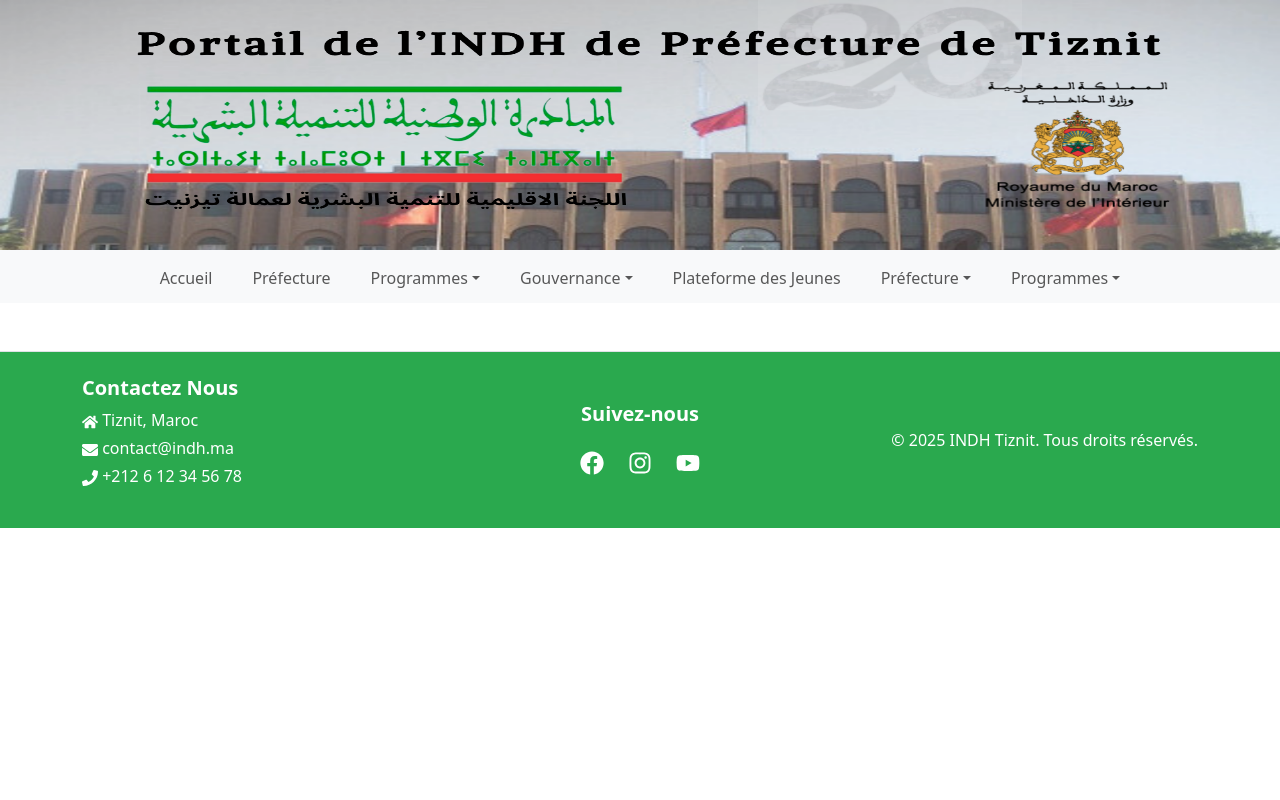
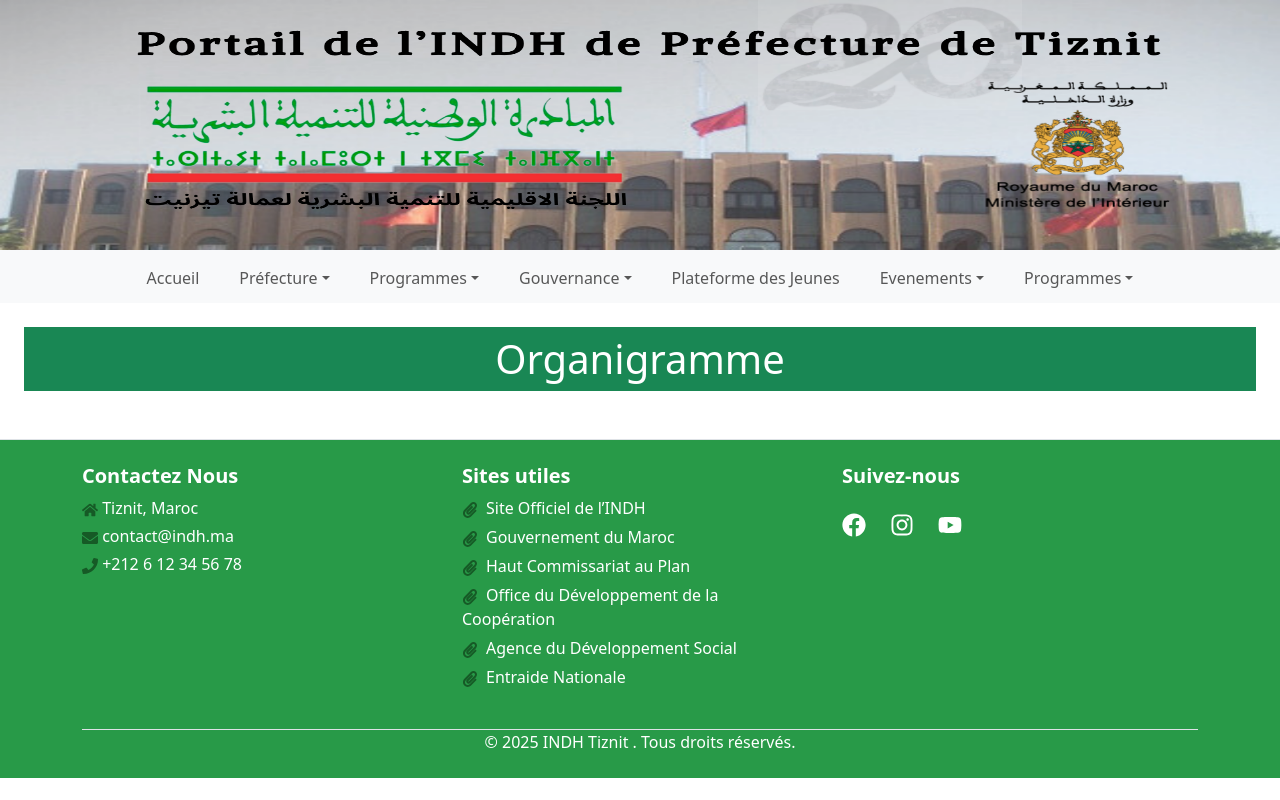
Before and after one commit to YASSIN-HMCH/indhTiznit-sw, a React (Create React App) app: page /Organigramme in a window 1280 px wide. Built offline with nearby package versions, Linux system fonts and the light colour scheme.

Commit message:
thirst comm

```diff
--- a/src/App.js
+++ b/src/App.js
@@ -3,7 +3,10 @@
 import About from './pages/About';
 import Acceuil from './pages/Acceuil';
 import Contact from './pages/Contact';
+import Presentation from './pages/Presentation';
+import Organigramme from './pages/Organigramme';
 import Footer from './components/Footer';
+
 
 function App() {
   return (
@@ -15,6 +18,9 @@
         <Route path="/About" element={<About />} />
         <Route path="/Contact" element={<Contact />} />
         <Route path="/Acceuil" element={<Acceuil />} />
+        <Route path="/Presentation" element={<Presentation />} />
+        <Route path="/Organigramme" element={<Organigramme />} />
+
       </Routes>
 
       <Footer/>
--- a/src/components/Footer.css
+++ b/src/components/Footer.css
@@ -1,4 +1,13 @@
-footer a:hover {
-  color: #0d6efd; /* Bootstrap blue */
+/* footer a:hover {
+  color: #fd0d0d;
   transition: color 0.3s ease;
+} */
+
+.lien{
+    margin-bottom: 5px;
+    color: rgb(22, 90, 38);
 }
+.lien:hover{
+    font-weight: bold;
+
+}
--- a/src/components/Footer.jsx
+++ b/src/components/Footer.jsx
@@ -1,46 +1,117 @@
-import { FaFacebook, FaInstagram, FaYoutube ,FaPhone , FaEnvelope , FaHome } from "react-icons/fa";
+import { FaFacebook, FaInstagram, FaYoutube ,FaPhone , FaEnvelope , FaHome , FaPaperclip } from "react-icons/fa";
 import './Footer.css';
 
 
 function Footer() {
-  return (
-    <>
-     <footer className=" text-white py-4 mt-5 border-top" style={{backgroundColor: "#2aa94eff",}}>
+   return (
+    <footer
+      className="text-white py-4 mt-5 border-top"
+      style={{
+    // backgroundImage: `url(${require("../photos/chef.webp")})`,
+    backgroundSize: "cover",
+    backgroundPosition: "center",
+    backgroundRepeat: "no-repeat",
+    backgroundColor: "#289a48ff",
+  }}
+    >
       <div className="container">
-        <div className="row text-center text-md-start align-items-center">
-          {/* Contact Section */}
-          <div className="col-md-4 mb-3 mb-md-0">
+        <div className="row text-center text-md-start align-items-start">
+          {/* Contact Section 1 */}
+          <div className="col-md-4 mb-4">
             <h5 className="fw-bold">Contactez Nous</h5>
-            <p className="mb-1"><FaHome  style={{color: "#ffffffff",}} /> Tiznit, Maroc</p>
-            <p className="mb-1"><FaEnvelope style={{color: "#ffffffff",}} /> contact@indh.ma</p>
-            <p><FaPhone style={{color: "#ffffffff",}} /> +212 6 12 34 56 78</p>
+            <p className="mb-1">
+              <FaHome style={{color:"rgb(22, 90, 38)" }} /> Tiznit, Maroc
+            </p>
+            <p className="mb-1">
+              <FaEnvelope style={{color:"rgb(22, 90, 38)" }} /> contact@indh.ma
+            </p>
+            <p>
+              <FaPhone style={{color:"rgb(22, 90, 38)" }} /> +212 6 12 34 56 78
+            </p>
           </div>
+        <div className="col-md-4 mb-4">
+  <h5 className="fw-bold">Sites utiles</h5>
+  <ul className="list-unstyled">
+    <li className="lien">
+      <FaPaperclip />
+      <a href="https://www.indh.ma" target="_blank" rel="noreferrer" className="text-white text-decoration-none  mx-2">
+        Site Officiel de l’INDH
+      </a>
+    </li>
+    <li className="lien">
+      <FaPaperclip />
+      <a href="https://www.maroc.ma/fr" target="_blank" rel="noreferrer" className="text-white text-decoration-none  mx-2">
+        Gouvernement du Maroc
+      </a>
+    </li>
+    <li className="lien">
+      <FaPaperclip />
+      <a href="https://www.hcp.ma" target="_blank" rel="noreferrer" className="text-white text-decoration-none  mx-2">
+        Haut Commissariat au Plan
+      </a>
+    </li>
+    <li className="lien">
+      <FaPaperclip />
+      <a href="https://www.odco.gov.ma" target="_blank" rel="noreferrer" className="text-white text-decoration-none mx-2">
+        Office du Développement de la Coopération
+      </a>
+    </li>
+    <li className="lien">
+      <FaPaperclip  />
+      <a href="https://www.eina4jobs.org/fr/agence-de-developpement-social-ads" target="_blank" rel="noreferrer" className="text-white text-decoration-none  mx-2">
+        Agence du Développement Social
+      </a>
+    </li>
+    <li className="lien">
+      <FaPaperclip  />
+      <a href="https://www.entraide.ma" target="_blank" rel="noreferrer" className="text-white text-decoration-none  mx-2">
+        Entraide Nationale
+      </a>
+    </li>
+  </ul>
+</div>
 
           {/* Social Media */}
-          <div className="col-md-4 mb-3 mb-md-0 text-center">
+          <div className="col-md-4 mb-4 text-center text-md-start">
             <h5 className="fw-bold mb-3">Suivez-nous</h5>
-            <div className="d-flex justify-content-center gap-4">
-              <a href="https://facebook.com" target="_blank" rel="noreferrer" className="text-white fs-4">
+            <div className="d-flex justify-content-center justify-content-md-start gap-4">
+              <a
+                href="https://facebook.com"
+                target="_blank"
+                rel="noreferrer"
+                className="text-white fs-4"
+              >
                 <FaFacebook />
               </a>
-              <a href="https://instagram.com" target="_blank" rel="noreferrer" className="text-white fs-4">
+              <a
+                href="https://instagram.com"
+                target="_blank"
+                rel="noreferrer"
+                className="text-white fs-4"
+              >
                 <FaInstagram />
               </a>
-              <a href="https://youtube.com" target="_blank" rel="noreferrer" className="text-white fs-4">
+              <a
+                href="https://youtube.com"
+                target="_blank"
+                rel="noreferrer"
+                className="text-white fs-4"
+              >
                 <FaYoutube />
               </a>
             </div>
           </div>
+        </div>
 
-          {/* Copyright */}
-          <div className="col-md-4 text-center text-md-end mt-3 mt-md-0">
-            <p className="mb-0">&copy; {new Date().getFullYear()} INDH Tiznit. Tous droits réservés.</p>
-          </div>
+        {/* Copyright */}
+        <div className="text-center  border-top ">
+          <p className="mb-0">
+            &copy; {new Date().getFullYear()} INDH Tiznit . Tous droits réservés.
+          </p>
         </div>
       </div>
     </footer>
-    </>
-  )
-}
+  );
+};
 
 export default Footer
--- a/src/components/Navbar.jsx
+++ b/src/components/Navbar.jsx
@@ -1,4 +1,3 @@
-import {  Link } from "react-router-dom";
 import 'bootstrap/dist/css/bootstrap.min.css';
 import 'bootstrap/dist/js/bootstrap.bundle.min.js';
 import   Portail1 from "../photos/Portail.png";
@@ -36,8 +35,19 @@
             <li className="nav-item ">
               <NavLink className="nav-link" to="/Acceuil">Accueil</NavLink>
             </li>
-            <li className="nav-item">
-              <NavLink className="nav-link" to="/About">Préfecture</NavLink>
+            <li className="nav-item dropdown">
+              <button
+                className="nav-link dropdown-toggle btn btn-link"
+                type="button"
+                data-bs-toggle="dropdown"
+                aria-expanded="false"
+              >
+               Préfecture
+              </button>
+              <ul className="dropdown-menu">
+                <li><NavLink className="dropdown-item" to="/Presentation">Présentation</NavLink></li>
+                <li><NavLink className="dropdown-item" to="/Organigramme">Organigramme</NavLink></li>
+              </ul>
             </li>
              <li className="nav-item dropdown">
               <button
@@ -49,9 +59,10 @@
                 Programmes
               </button>
               <ul className="dropdown-menu">
-                <li><NavLink className="dropdown-item" to="/prog1">Link 1</NavLink></li>
-                <li><NavLink className="dropdown-item" to="/prog2">Link 2</NavLink></li>
-                <li><NavLink className="dropdown-item" to="/prog3">Link 3</NavLink></li>
+                <li><NavLink className="dropdown-item" to="/prog1"> Programme 1</NavLink></li>
+                <li><NavLink className="dropdown-item" to="/prog2"> Programme 2</NavLink></li>
+                <li><NavLink className="dropdown-item" to="/prog3"> Programme 3</NavLink></li>
+                <li><NavLink className="dropdown-item" to="/prog3"> Programme 4</NavLink></li>
               </ul>
             </li>
             <li className="nav-item dropdown">
@@ -64,27 +75,29 @@
                 Gouvernance
               </button>
               <ul className="dropdown-menu">
-                <li><NavLink className="dropdown-item" to="/gov1">Link 1</NavLink></li>
-                <li><NavLink className="dropdown-item" to="/gov2">Link 2</NavLink></li>
-                <li><NavLink className="dropdown-item" to="/gov3">Link 3</NavLink></li>
+                <li><NavLink className="dropdown-item" to="/gov">CRDH</NavLink></li>
+                <li><NavLink className="dropdown-item" to="/gov1">CPDH</NavLink></li>
+                <li><NavLink className="dropdown-item" to="/gov2">CLDH</NavLink></li>
+                <li><NavLink className="dropdown-item" to="/gov3">DAS</NavLink></li>
               </ul>
             </li>
 
             <li className="nav-item">
               <NavLink className="nav-link" to="https://www.pj-indh-tiznit.com">Plateforme des Jeunes</NavLink>
             </li>
-            <li className="nav-item dropdown">
+             <li className="nav-item dropdown">
               <button
                 className="nav-link dropdown-toggle btn btn-link"
                 type="button"
                 data-bs-toggle="dropdown"
                 aria-expanded="false"
-              >  Préfecture
+              >
+                Evenements
               </button>
               <ul className="dropdown-menu">
-                <li><NavLink className="dropdown-item" to="/pref1">Link 1</NavLink></li>
-                <li><NavLink className="dropdown-item" to="/pref2">Link 2</NavLink></li>
-                <li><NavLink className="dropdown-item" to="/pref3">Link 3</NavLink></li>
+                <li><NavLink className="dropdown-item" to="/prog1">Link 1</NavLink></li>
+                <li><NavLink className="dropdown-item" to="/prog2">Link 2</NavLink></li>
+                <li><NavLink className="dropdown-item" to="/prog3">Link 3</NavLink></li>
               </ul>
             </li>
 
--- /dev/null
+++ b/src/pages/Organigramme.jsx
@@ -0,0 +1,11 @@
+
+const Organigramme = () => {
+  return (
+    <div>
+        <h1 className="text-center text-white m-4 py-2 bg-success">Organigramme</h1>
+
+    </div>
+  )
+}
+
+export default Organigramme
--- /dev/null
+++ b/src/pages/Presentation.jsx
@@ -0,0 +1,12 @@
+import chef from "../photos/chef.webp"
+
+const Presentation = () => {
+  return (
+    <>
+    <h1 className="text-center text-white m-4 py-2 bg-success">Présentation</h1>
+    <img src={chef} alt=""  style={{ height: '550px',  width: '100%'}}/>
+    </>
+  )
+}
+
+export default Presentation
```
